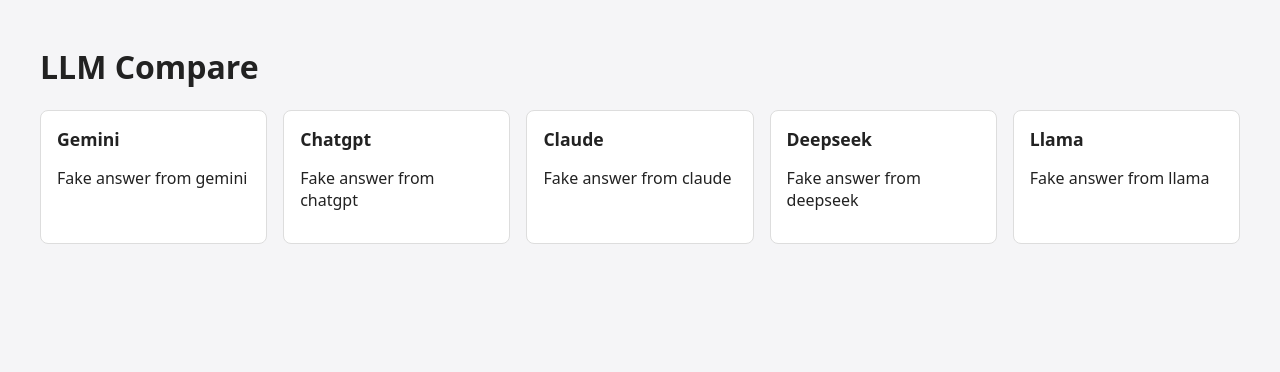
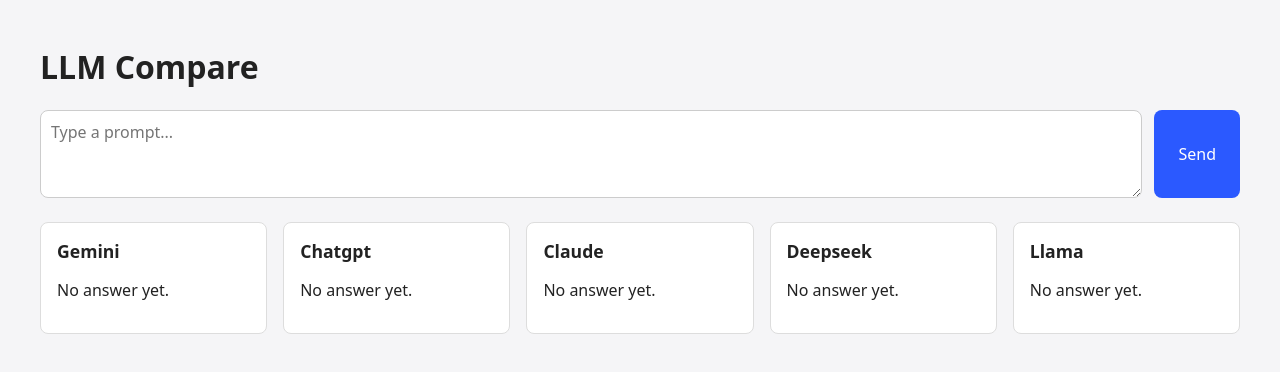
Before and after one commit to x0ya/llm-bencheval, a React (Vite) app in the folder frontend/: page / in a window 1280 px wide. Shown: the top 372 px of the page. Built offline with nearby package versions, Linux system fonts and the light colour scheme.

Commit message:
Add prompt box and mock answers with state

```diff
--- a/frontend/src/App.css
+++ b/frontend/src/App.css
@@ -22,3 +22,28 @@
   font-size: 1.1rem;
   text-transform: capitalize;
 }
+
+.prompt-row {
+  display: flex;
+  gap: 12px;
+  margin-bottom: 24px;
+}
+
+.prompt-row textarea {
+  flex: 1;
+  padding: 10px;
+  font: inherit;
+  border: 1px solid #ccc;
+  border-radius: 8px;
+  resize: vertical;
+}
+
+.prompt-row button {
+  padding: 0 24px;
+  font: inherit;
+  border: none;
+  border-radius: 8px;
+  background: #2b59ff;
+  color: white;
+  cursor: pointer;
+}
--- a/frontend/src/App.tsx
+++ b/frontend/src/App.tsx
@@ -1,15 +1,39 @@
+import { useState } from "react"
 import ModelCard from "./ModelCard"
 import "./App.css"
 
 const MODELS = ["gemini", "chatgpt", "claude", "deepseek", "llama"]
 
 function App() {
+  const [prompt, setPrompt] = useState("")
+  const [answers, setAnswers] = useState<Record<string, string>>({})
+
+  function handleSend() {
+    if (prompt.trim() === "") return
+    const next: Record<string, string> = {}
+    for (const name of MODELS) {
+      next[name] = "[mock " + name + "] You said: " + prompt
+    }
+    setAnswers(next)
+  }
+
   return (
     <div className="page">
       <h1>LLM Compare</h1>
+
+      <div className="prompt-row">
+        <textarea
+          value={prompt}
+          onChange={(e) => setPrompt(e.target.value)}
+          placeholder="Type a prompt..."
+          rows={3}
+        />
+        <button onClick={handleSend}>Send</button>
+      </div>
+
       <div className="grid">
         {MODELS.map((name) => (
-          <ModelCard key={name} name={name} text={"Fake answer from " + name} />
+          <ModelCard key={name} name={name} text={answers[name] ?? ""} />
         ))}
       </div>
     </div>
--- a/frontend/src/ModelCard.tsx
+++ b/frontend/src/ModelCard.tsx
@@ -7,7 +7,7 @@ function ModelCard({ name, text }: ModelCardProps) {
   return (
     <div className="card">
       <h2>{name}</h2>
-      <p>{text}</p>
+      <p>{text || "No answer yet."}</p>
     </div>
   )
 }
```
